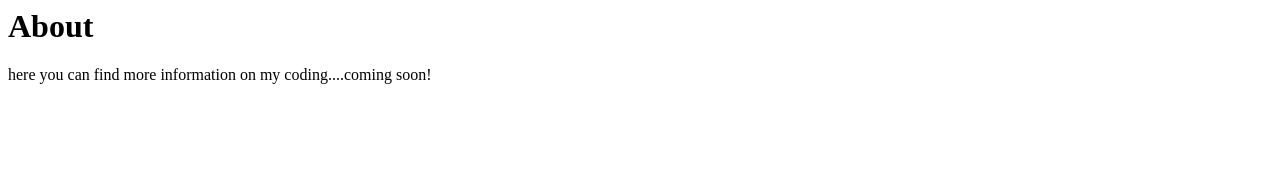
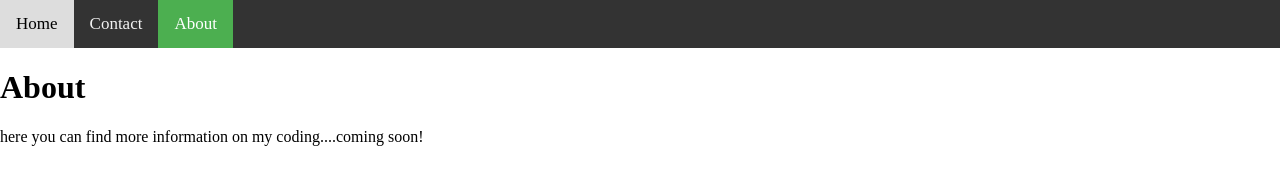
Before and after one commit to RaulBopp/portfolio, a plain HTML site: page about.html in a window 1280 px wide. Drawn offline with Linux system fonts and the light colour scheme.

Commit message:
update about

```diff
--- a/about.html
+++ b/about.html
@@ -1,6 +1,40 @@
 <html>
 <head>
 <style>
+  body {margin:0;}
+  .topnav {
+    overflow: hidden;
+    background-color: #333;
+  }
+  .topnav a {
+  float: left;
+  display: block;
+  color: #f2f2f2;
+  text-align: center;
+  padding: 14px 16px;
+  text-decoration: none;
+  font-size: 17px;
+}
+
+.topnav a:hover {
+  background-color: #ddd;
+  color: black;
+}
+
+.topnav a.active {
+    background-color: #4CAF50;
+    color: white;
+}
+</style>
+</head>
+<body>
+
+
+<div class="topnav">
+  <a href="/portfolio">Home</a>
+  <a href="/portfolio/contact">Contact</a>
+  <a class="active" href="/portfolio/about">About</a>
+</div>
 </style>
 </head>
 <body>
```
